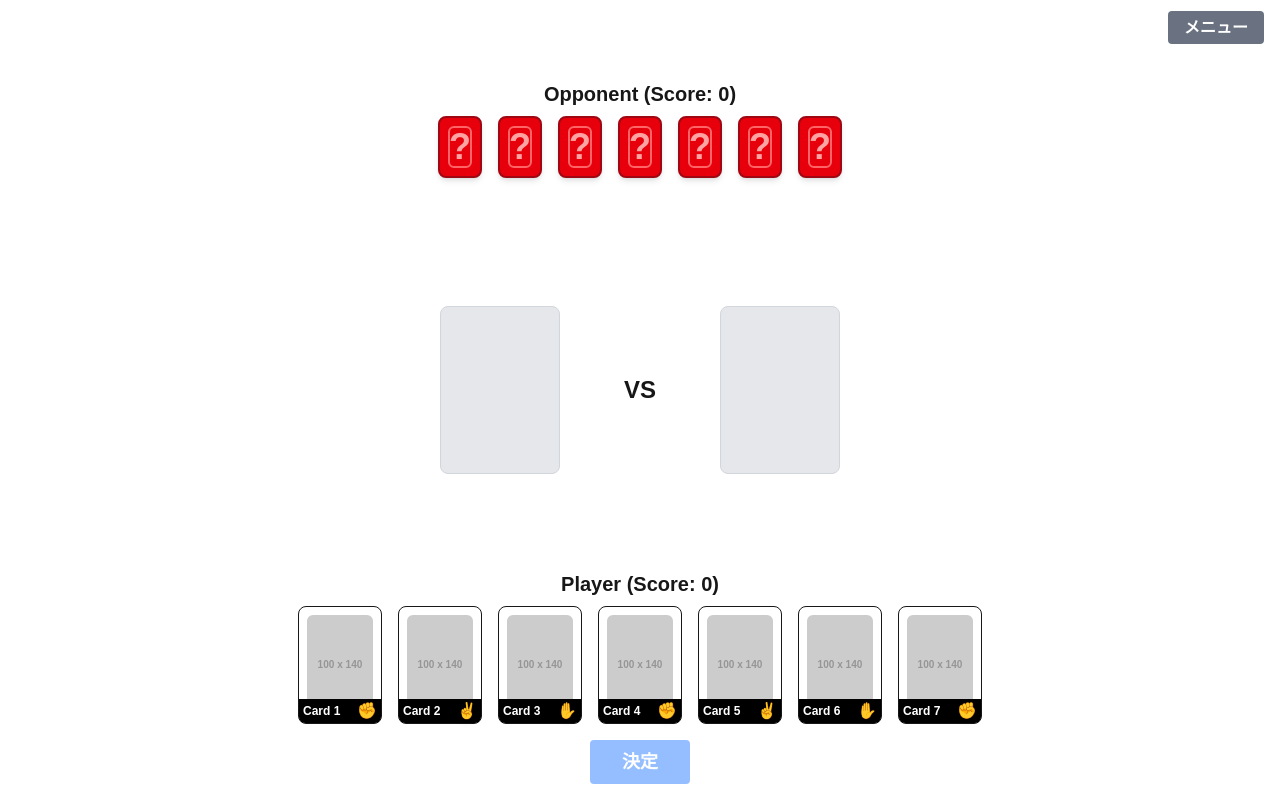
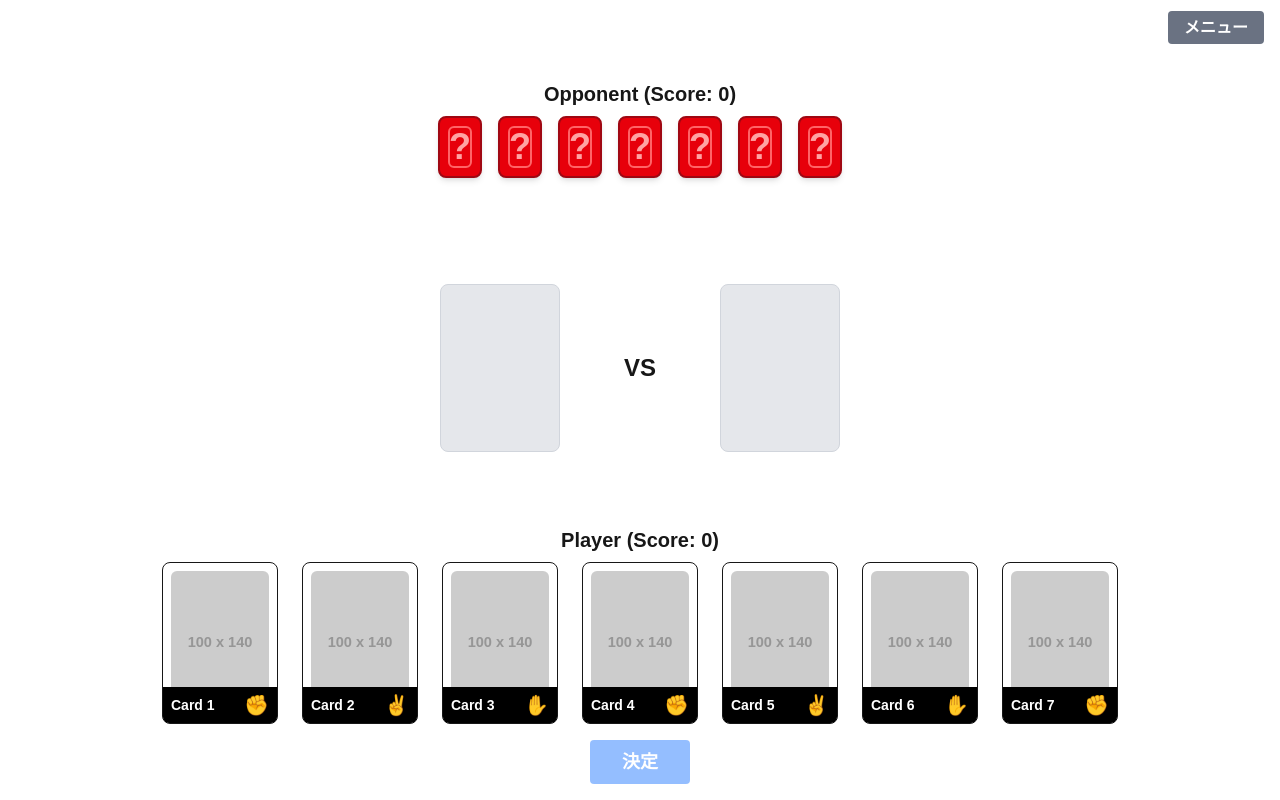
Before and after one commit to tanbo523/jankencardgame, a Next.js app: page /battle in a window 1280 px wide. Built offline with nearby package versions, Linux system fonts and the light colour scheme.

Commit message:
スマホのカード表示を２列＆サイズ・余白調整

```diff
--- a/src/app/deck-builder/page.tsx
+++ b/src/app/deck-builder/page.tsx
@@ -97,7 +97,7 @@ export default function DeckBuilderPage() {
         onClick={handleGoToBattle}
         className="mt-8 bg-green-500 hover:bg-green-700 text-white font-bold py-3 px-6 rounded text-lg"
       >
-        このデッキで対戦へ進む
+        このデッキで対戦
       </button>
 
       {editingCard && (
--- a/src/components/Card.tsx
+++ b/src/components/Card.tsx
@@ -17,7 +17,7 @@ type Props = {
 const Card = ({ card, onClick, className = '', disableHover = false }: Props) => {
   return (
     <div
-      className={`relative w-full aspect-[5/7] rounded-lg p-2 cursor-pointer border-1 ${!disableHover ? 'hover:scale-105 transition-transform duration-150' : ''} ${className}`}
+      className={`relative w-full aspect-[5/7] rounded-lg p-1 md:p-2 cursor-pointer border-1 ${!disableHover ? 'hover:scale-105 transition-transform duration-150' : ''} ${className}`}
       onClick={() => onClick?.(card)}
     >
       {/* eslint-disable-next-line @next/next/no-img-element */}
@@ -26,10 +26,10 @@ const Card = ({ card, onClick, className = '', disableHover = false }: Props) =>
         alt={card.name}
         className="object-cover w-full h-full rounded-md"
       />
-      <div className="absolute bottom-0 left-0 right-0 p-1 bg-black bg-opacity-50 rounded-b-md">
-        <p className="text-white text-xs font-bold truncate">{card.name}</p>
+      <div className="absolute bottom-0 left-0 right-0 p-1 md:p-2 bg-black bg-opacity-50 rounded-b-md">
+        <p className="text-white text-xs md:text-sm font-bold truncate">{card.name}</p>
       </div>
-      <div className="absolute bottom-0 right-1 text-md drop-shadow-md">
+      <div className="absolute bottom-0 md:bottom-1 right-1 md:right-2 text-sm md:text-xl drop-shadow-md">
         {handToIcon[card.hand]}
       </div>
     </div>
--- a/src/components/Hand.tsx
+++ b/src/components/Hand.tsx
@@ -9,9 +9,9 @@ type Props = {
 
 const Hand = ({ hand, onCardClick, selectedCardId }: Props) => {
   return (
-    <div className="flex justify-center flex-wrap -m-1 md:-m-2">
+    <div className="flex justify-center flex-wrap -m-2 md:-m-2 lg:-m-3">
       {hand.map((card) => (
-        <div key={card.id} className="p-1 md:p-2 w-1/4 sm:w-1/5 md:w-[14.28%] lg:w-1/8" style={{ minWidth: '60px', maxWidth: '100px' }}>
+        <div key={card.id} className="p-2 md:p-2 lg:p-3 w-1/2 sm:w-1/4 md:w-1/5 lg:w-1/6" style={{ minWidth: '100px', maxWidth: '140px' }}>
           <Card
             card={card}
             onClick={onCardClick}
```
